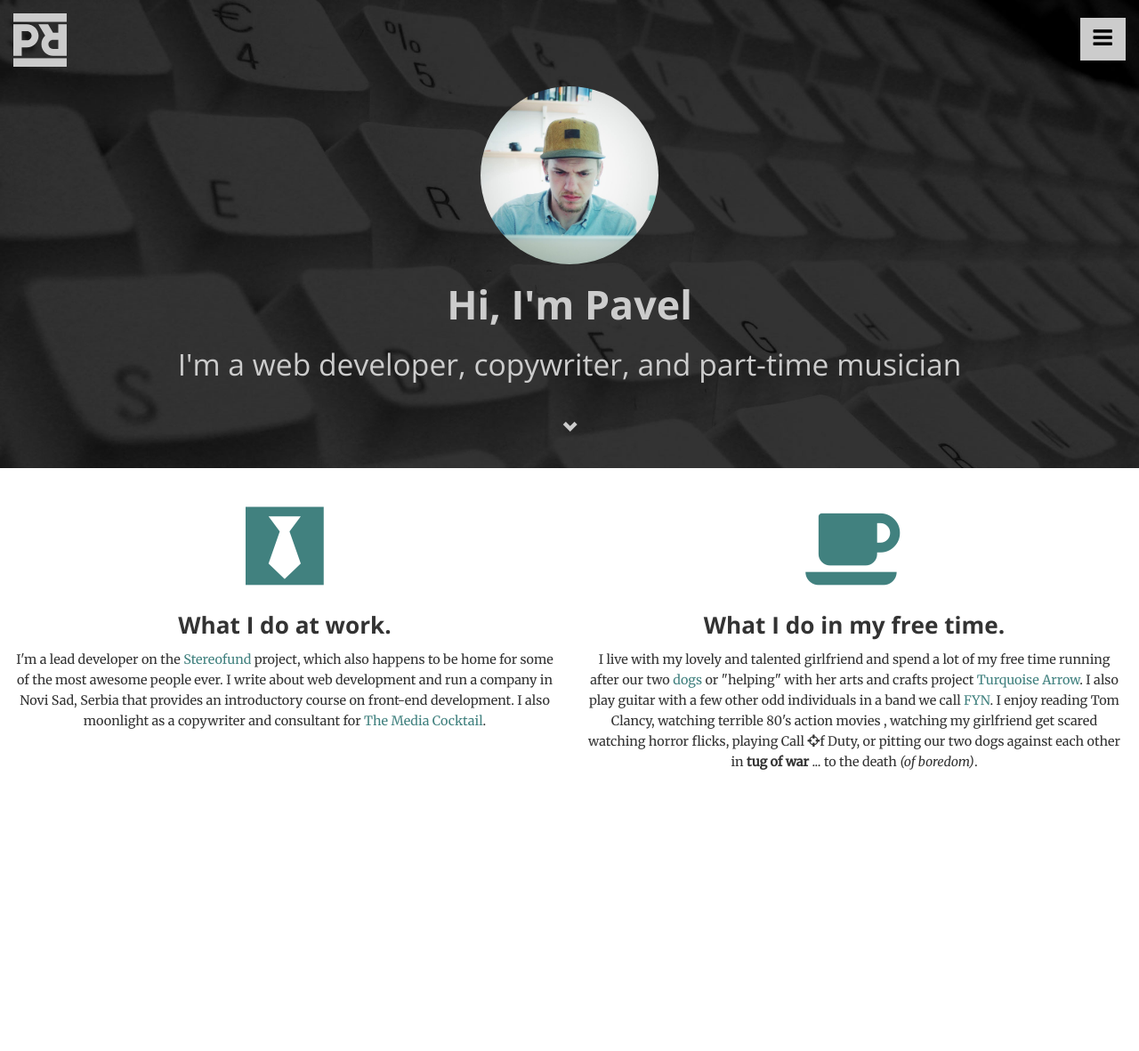
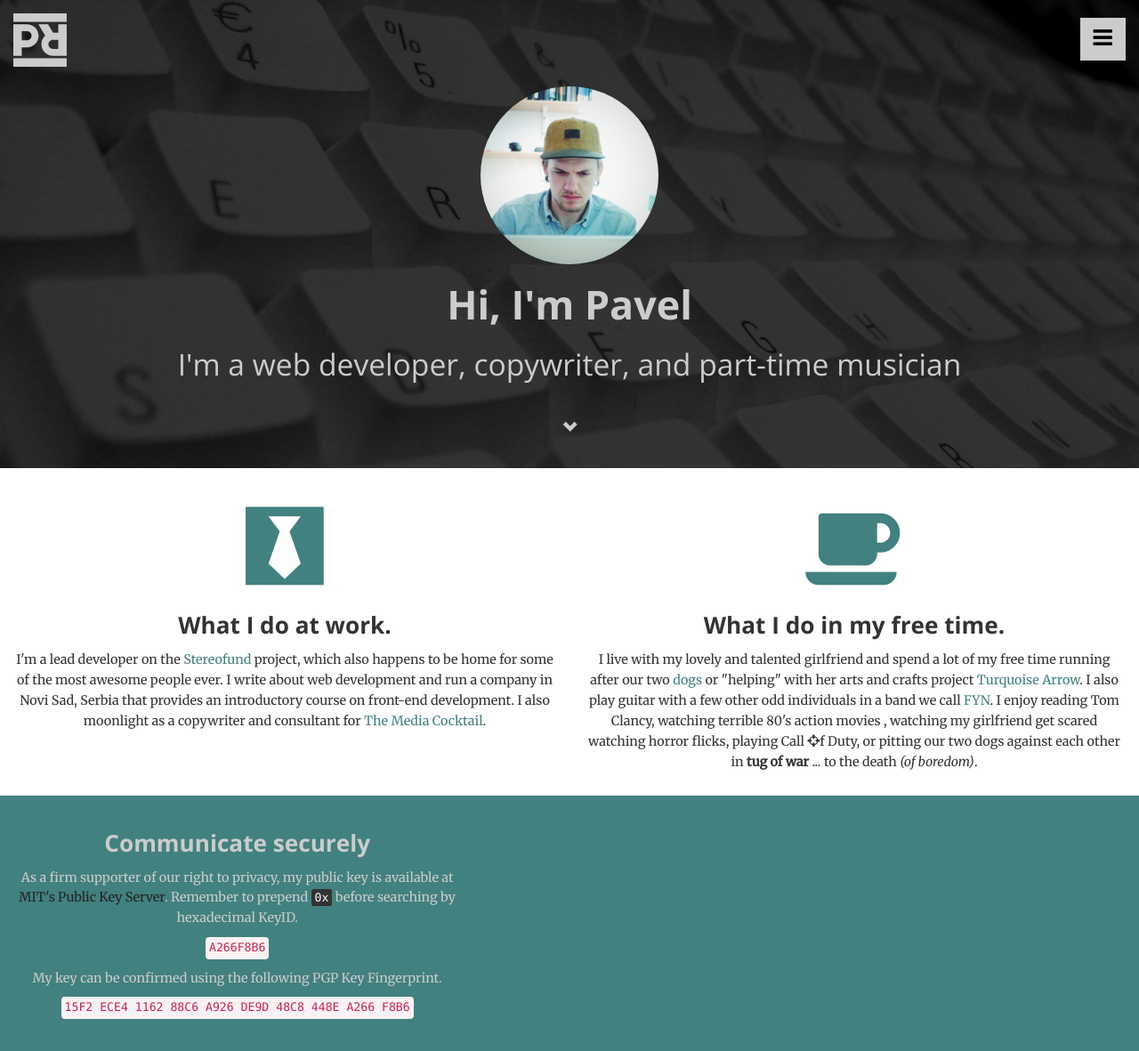
Before and after one commit to pavelrogala/pavelrogala.github.io, a Jekyll site: the page built from index.html, in a window 1280 px wide. Shown: the whole page at 89% size. Built offline with Jekyll 4.4.1, drawn with Linux system fonts in a browser that asks for light colours; nearby versions of some CDN libraries; comment, search, counter and statistics services are not loaded; before the commit the page ends 900 px from its top, so only the background shows below that.

Commit message:
Privacy Section

```diff
--- a/assets/css/main.css
+++ b/assets/css/main.css
@@ -129,10 +129,26 @@ blockquote {
    }
 }
 
-h1, h2, h3 {
+h1, h2, h3, h4 {
    font-weight: 600;
 }
 
+.text-light {
+   color: #cccccc;
+}
+
+.text-light a {
+   color: #222222;
+}
+
+.text-light a:hover {
+   color: #cccccc;
+}
+
+.center-code-block {
+   display: inline-block;
+   margin: 10px 0;
+}
 .row-text {
    padding: 1em 0;
 }
@@ -142,7 +158,11 @@ h1, h2, h3 {
    background-size: cover;
 }
 
-h1, h2, h3 {
+.row-dark {
+   background: #41817F;
+}
+
+h1, h2, h3, h4 {
    font-family: 'Open Sans', sans-serif;
 }
 
--- a/index.html
+++ b/index.html
@@ -55,4 +55,16 @@ layout: default
                 </p>
             </div>
         </div>
+        <div class="row row-text row-dark">
+            <div class="col-md-5 col-sm-12">
+                <h3 class="text-center text-light">Communicate securely</h3>
+                <p class="text-light text-center">
+                    As a firm supporter of our right to privacy, my public key is available at <a href="https://pgp.mit.edu/" target="_blank">MIT's Public Key Server</a>.
+                    Remember to prepend <kbd>0x</kbd> before searching by hexadecimal KeyID. <br>
+                    <code class="center-code-block">A266F8B6</code> <br>
+                    My key can be confirmed using the following PGP Key Fingerprint. <br>
+                    <code class="center-code-block">15F2 ECE4 1162 88C6 A926  DE9D 48C8 448E A266 F8B6</code>
+                </p>
+            </div>
+        </div>
     </div>
```
Also changed, not shown: 2 other files.
